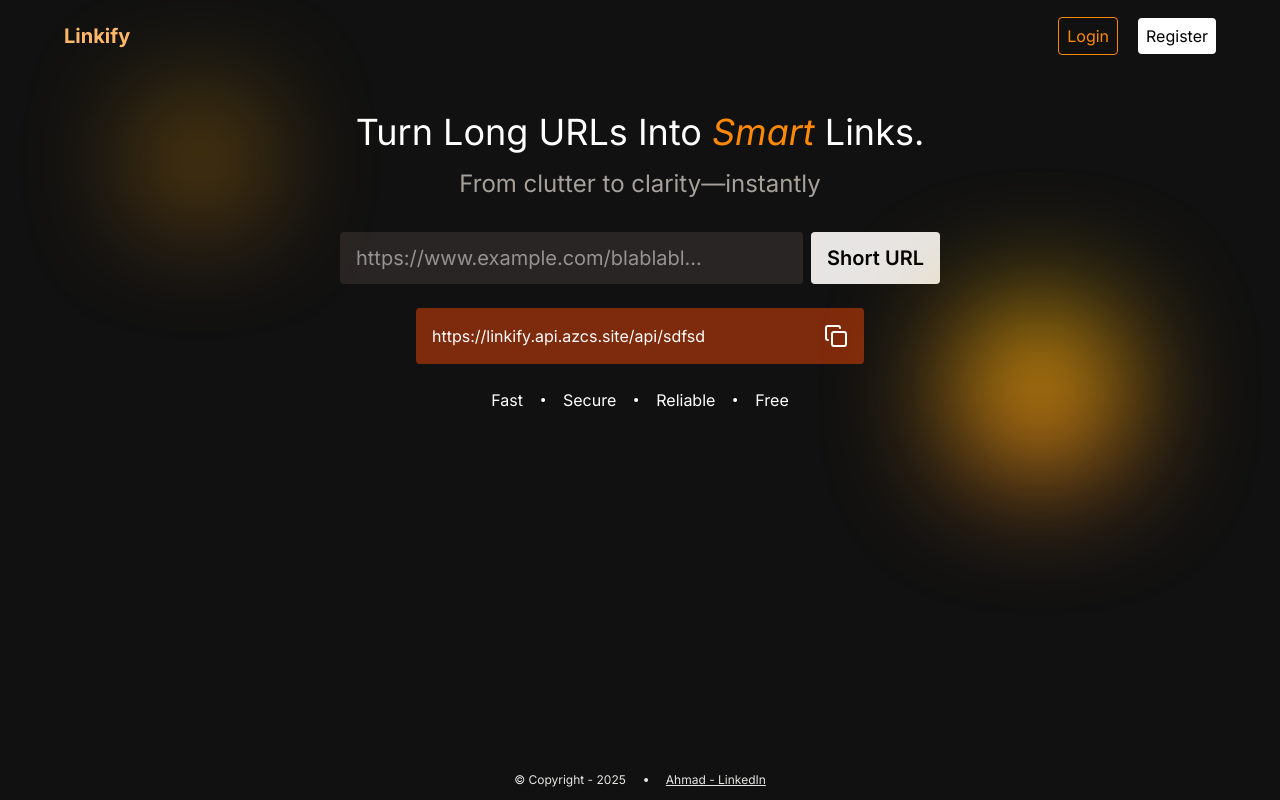
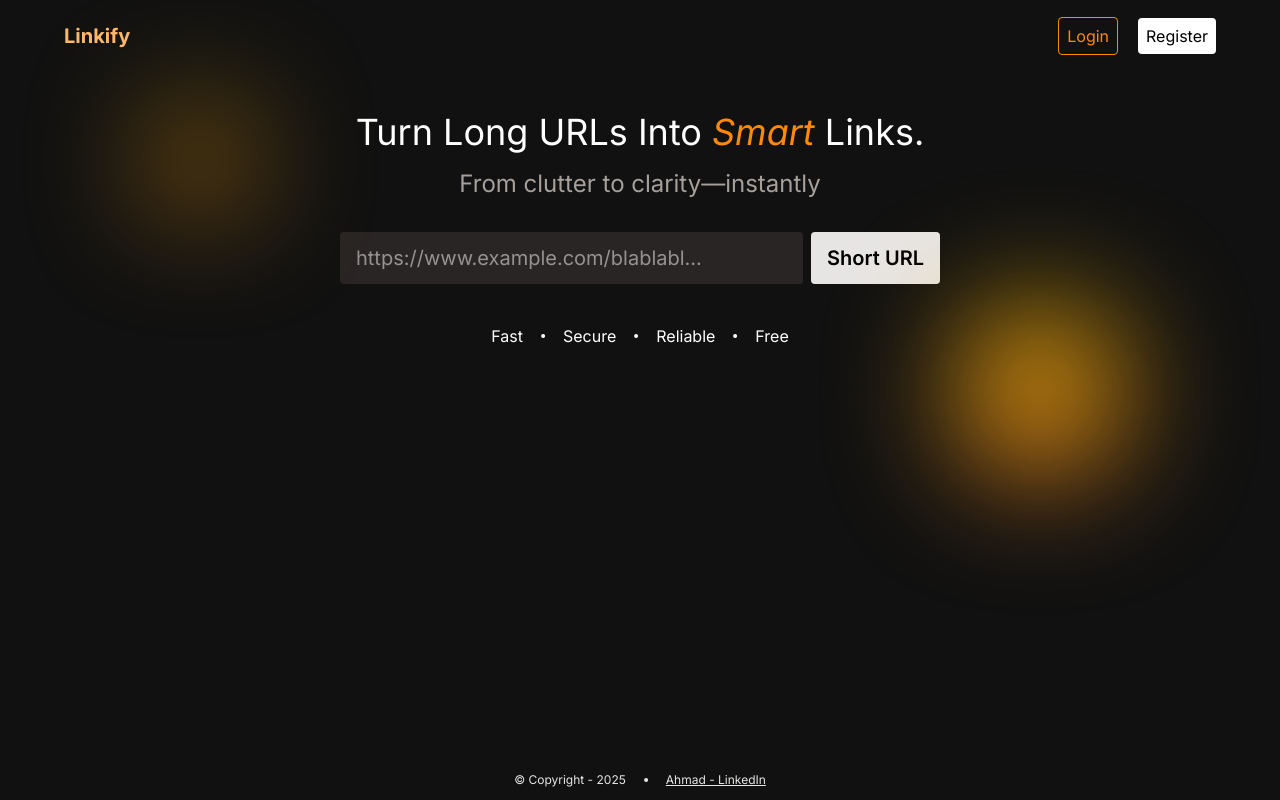
Before and after one commit to ahmadzafarcs/linkify-url-shortener, a React (Vite) app in the folder test-reactjs/: page / in a window 1280 px wide. Built offline with nearby package versions, Linux system fonts and the light colour scheme.

Commit message:
Redirect from frontend

```diff
--- a/test-reactjs/src/App.jsx
+++ b/test-reactjs/src/App.jsx
@@ -3,6 +3,7 @@ import HomePage from "./components/pages/HomePage";
 import DisabledAuth from "./components/ui/DisabledAuth";
 import { BrowserRouter, Routes, Route } from "react-router-dom";
 import GlobalLayout from "./components/ui/GlobalLayout";
+import Redirect from "./components/url/Redirect";
 
 function App() {
   const [loading, setLoading] = useState(false);
@@ -32,6 +33,7 @@ function App() {
           <Route path="/" element={<HomePage loading={loading} />} />
           <Route path="/login" element={<DisabledAuth />} />
           <Route path="/register" element={<DisabledAuth />} />
+          <Route path="/:urlId" element={<Redirect />} />
         </Route>
       </Routes>
     </BrowserRouter>
--- a/test-reactjs/src/components/url/AddURL.jsx
+++ b/test-reactjs/src/components/url/AddURL.jsx
@@ -4,7 +4,7 @@ import { useState } from "react";
 
 export default function AddURL({ setLinks }) {
   const [url, setUrl] = useState("");
-  const [shortedUrl, setShortedUrl] = useState("sdfsd");
+  const [shortedUrl, setShortedUrl] = useState("");
   const [loading, setLoading] = useState(false);
   const [error, setError] = useState(null);
 
@@ -44,7 +44,7 @@ export default function AddURL({ setLinks }) {
   const [copiedId, setCopiedId] = useState(null);
 
   async function copyToClipboard(id) {
-    const shortLink = `https://linkify.api.azcs.site/api/${id}`;
+    const shortLink = `https://linkify.azcs.site/${id}`;
     try {
       await navigator.clipboard.writeText(shortLink);
       setCopiedId(id);
--- /dev/null
+++ b/test-reactjs/src/components/url/Redirect.jsx
@@ -0,0 +1,13 @@
+import React, { useEffect } from "react";
+import { Navigate, useParams } from "react-router-dom";
+
+function Redirect() {
+  const { urlId } = useParams();
+  console.log(urlId);
+  useEffect(() => {
+    window.location.replace(`https://linkify.api.azcs.site/api/${urlId}`);
+  }, [urlId]);
+  return <h3 className="flex items-center justify-center h-30">Linkify</h3>;
+}
+
+export default Redirect;
```
